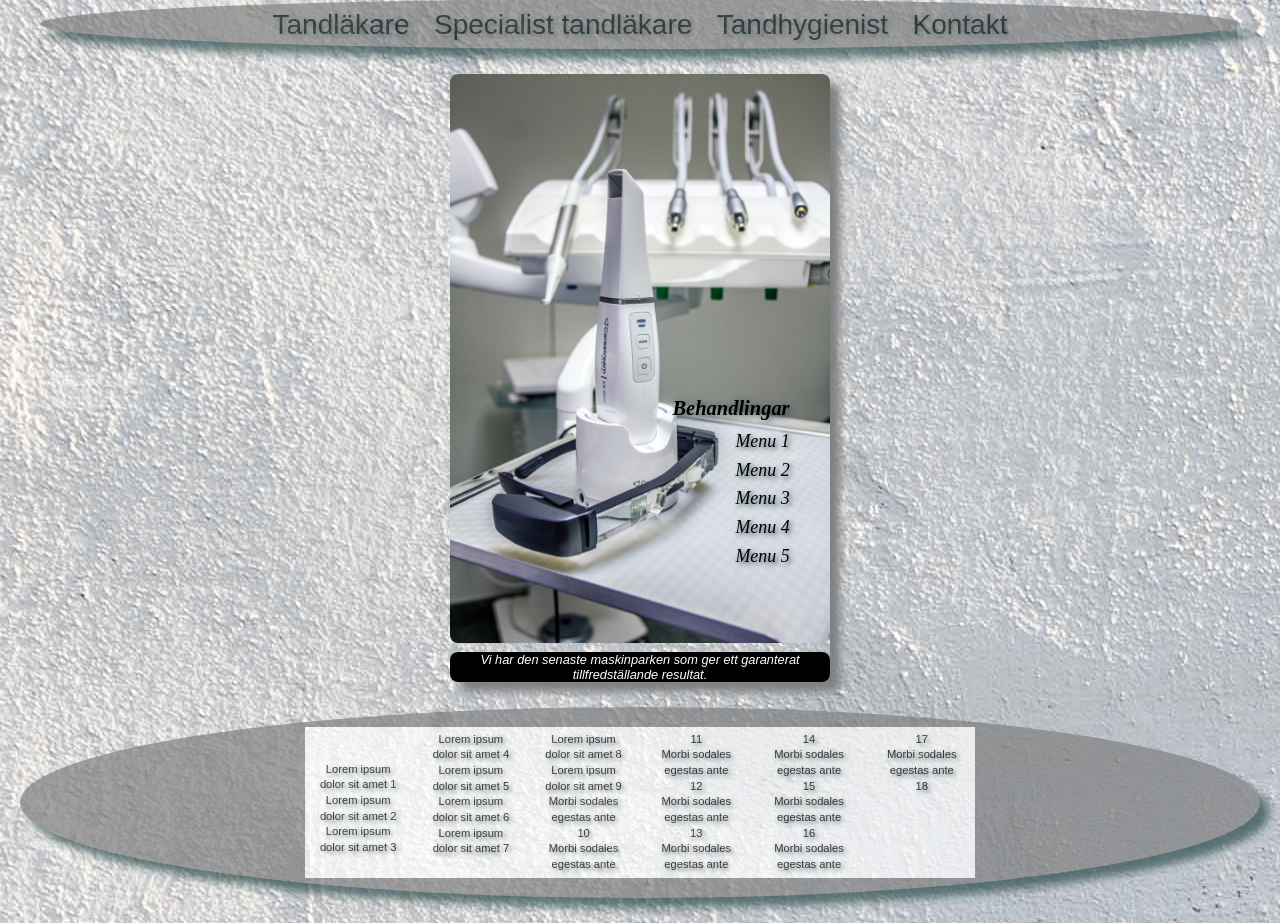
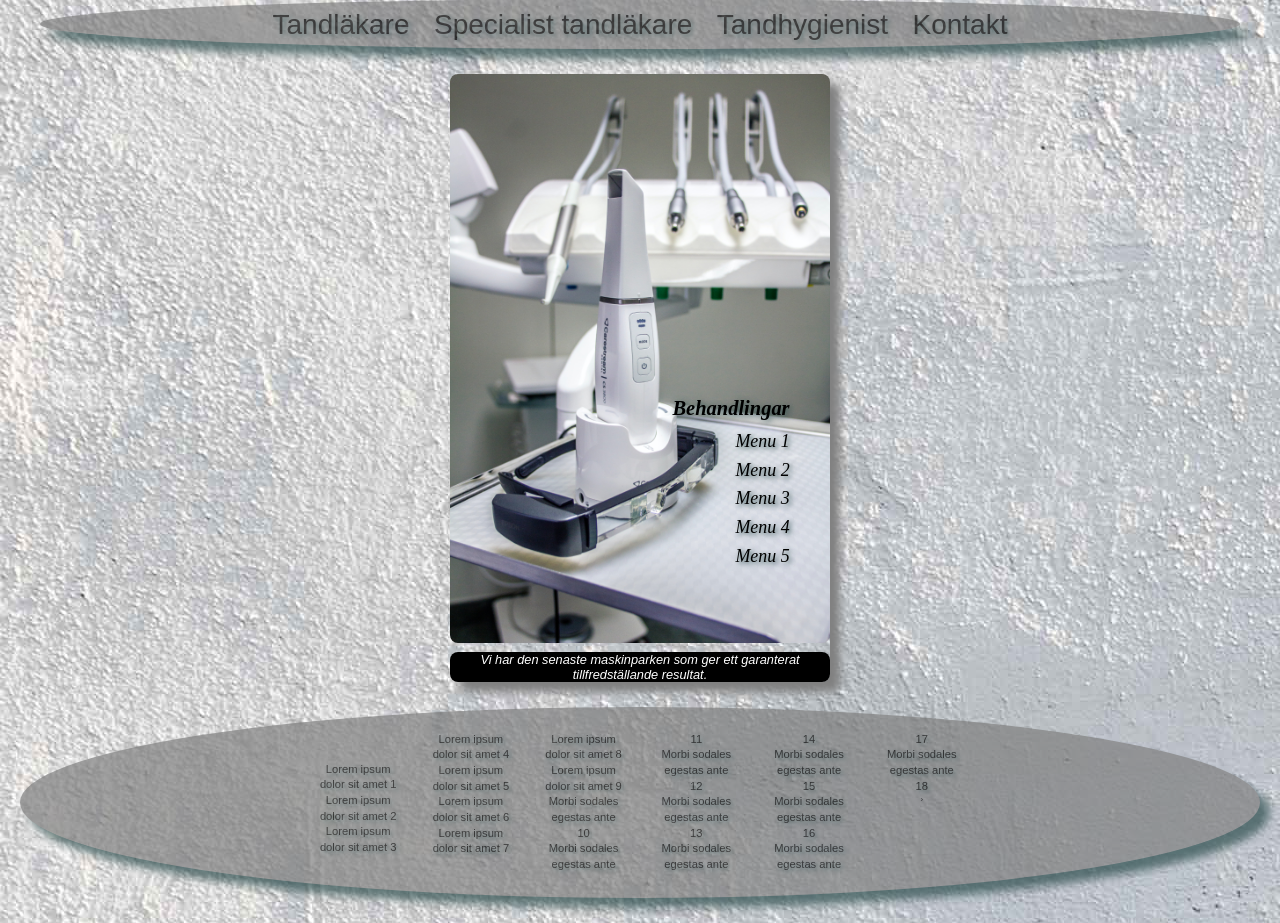
Before and after one commit to PeterMikkola/First-Lab, a PHP site: page / in a window 1280 px wide. Shown: the part 26-949 px from the top of the page. Run offline with PHP 8.4, Linux system fonts and the light colour scheme.

Commit message:
Ändring 1

```diff
--- a/Lab 1/Lab1style.css
+++ b/Lab 1/Lab1style.css
@@ -3,7 +3,7 @@ html {
 }
 
 body{
-    background-image: url("images/Lab1back.jpg");
+    background-image: url("images/lab1back.jpg");
     width:fit-content;
     font-family: Arial, Helvetica, sans-serif;
     font-size: 62.5%,
@@ -110,8 +110,6 @@ background-color: grey;
 }
 
 .fot {
-    font-size: 0.5;
-    background-color: white;
 column-count: 6;
     column-gap: 16px;
     column-fill: balance;
@@ -126,7 +124,6 @@ column-count: 6;
 }
 
 ul {
-    color: white;
     list-style-type: none;
     margin: 0;
     padding: 30px 10px;
```
